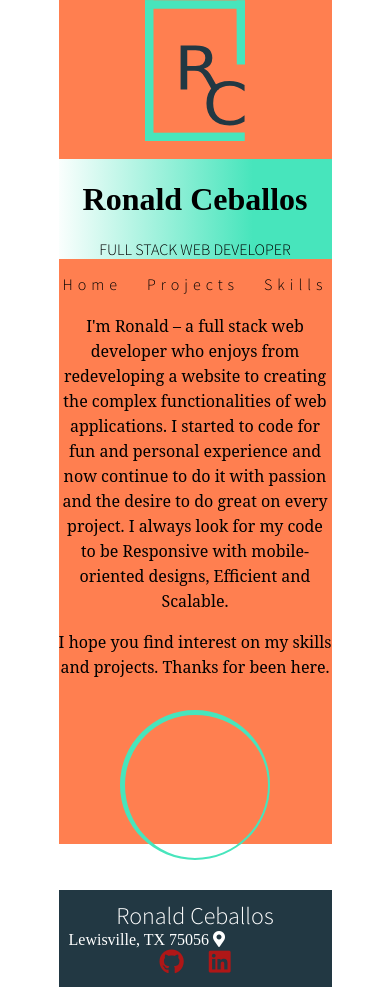
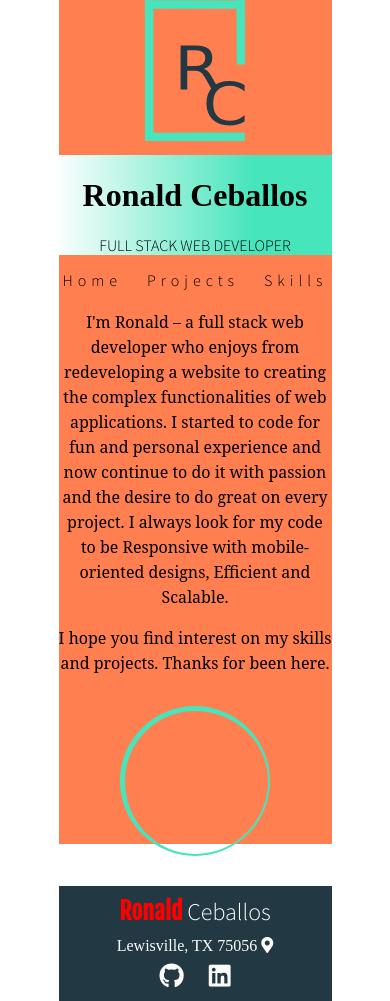
Before and after one commit to Ronald03/r-portfolio, a React (Create React App) app: page / in a window 390 px wide. Built offline with nearby package versions, Linux system fonts and the light colour scheme.

Commit message:
Mobile oriented redesigned; stable mobile UI

```diff
--- a/src/Components/Footer.js
+++ b/src/Components/Footer.js
@@ -6,7 +6,7 @@ export default function Footer() {
       <footer class="footer">
 
         <div className=" name-on-footer fontSource center-content">
-        <span id="ronald">Ronald <span id="ceballos">Ceballos</span></span>
+        <span id="ronald">Ronald</span> <span >Ceballos</span>
         </div>
         <div className="footer-address center-content">
         <span>Lewisville, TX 75056 <i class="fas fa-map-marker-alt"></i></span>
@@ -20,23 +20,6 @@ export default function Footer() {
           </a>
         </div>
 
-       {/*
-
-        <div class="footer-address ftr">
-          <p>Lewisville, TX 75056 <i class="fas fa-map-marker-alt"></i></p>
-          <p hidden="true">914.536.8968 <i class="fas fa-phone"></i></p>
-        </div>
-
-        <div class="social ftr">
-          <p id="social-text">Social Media: </p>
-          <a href="https://github.com/Ronald03">
-            <i class="fab fa-github"></i>
-          </a>
-          <a href="https://www.linkedin.com/in/ronaldceballos/">
-            <i class="fab fa-linkedin"></i>
-          </a>
-        </div> */}
-
       </footer>
     </div>)
 }
--- a/src/index.css
+++ b/src/index.css
@@ -116,22 +116,32 @@ padding: 0;
 	text-align: center;
 }
 
+.footer-address {
+	width: 100%;
+	text-align: center;
+	line-height: 1.5px;
+	padding: 10px;
+}
+
+.name-on-footer > span:first-of-type {
+	font-family: 'Fjalla One', sans-serif;
+	font-weight: bold;
+	color: red;
+}
+
 .social {
-  order: 5;
-  width: 100%;
-	padding: 0;
+  	width: 100%;
 	margin:0 auto 0 auto;
 	text-align: center;
 }
-a{
-  font-size: 34px;
-}
+
 .social > a {
 	text-decoration: none;
-	color: rgb(175, 23, 23);
+	color: rgb(252, 249, 249);
 	font-size: 25px;
 	margin-left: 25px;
 }
+
 .social > a:first-of-type {
 	margin-left: 0px;
 }
```
